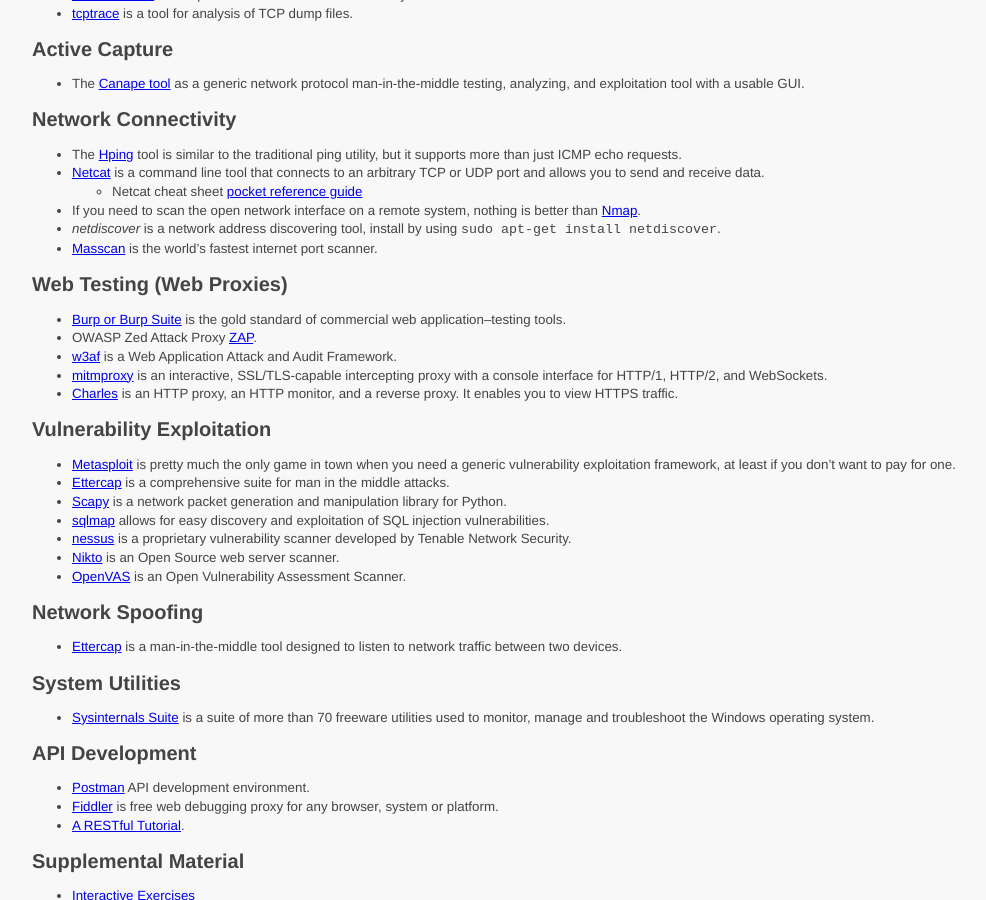
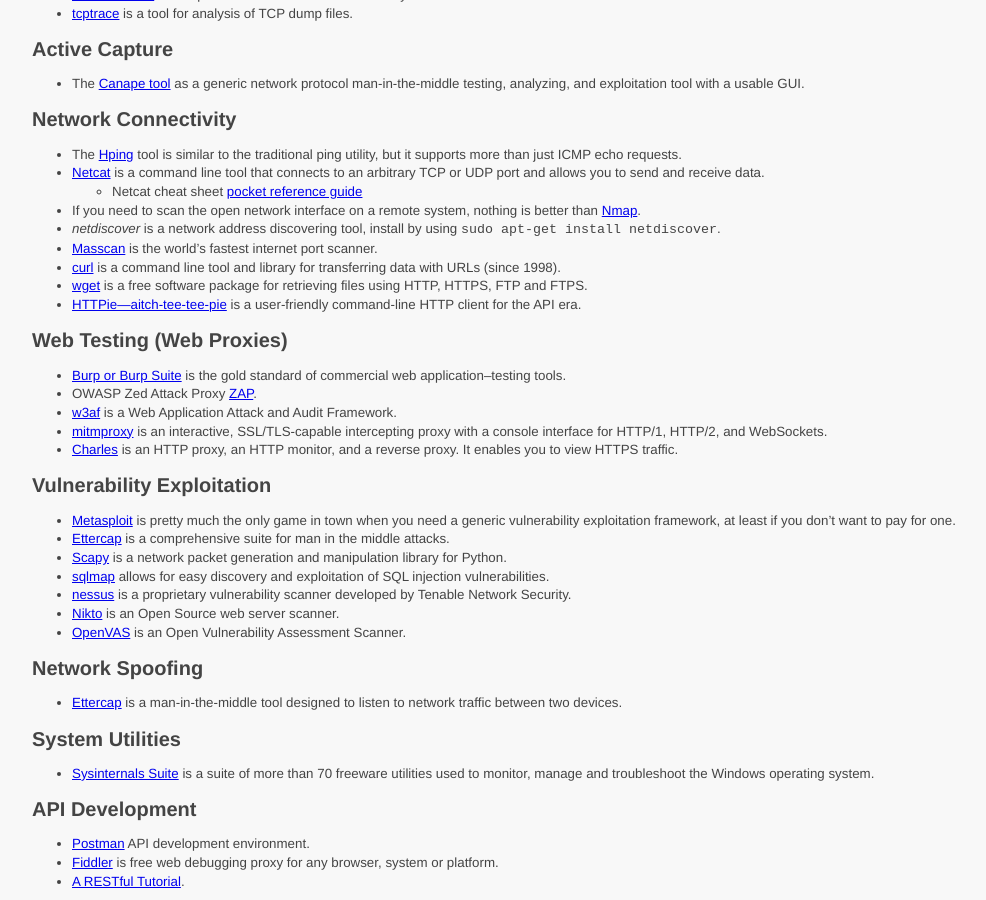
Before and after one commit to ycpcs/cs330-fall2021, a Jekyll site: the page built from resources/index.md, in a window 1280 px wide and 900 px high, scrolled down 457 px. Shown: the whole window, without its empty margins (68-1054 px from the left). Built offline with Jekyll 4.4.1, drawn with Linux system fonts in a browser that asks for light colours.

Commit message:
update resources

```diff
--- a/resources/index.md
+++ b/resources/index.md
@@ -39,6 +39,9 @@ Network Connectivity
 - If you need to scan the open network interface on a remote system, nothing is better than [Nmap](https://nmap.org/).
 - _netdiscover_ is a network address discovering tool, install by using `sudo apt-get install netdiscover`.
 - [Masscan](https://github.com/robertdavidgraham/masscan/) is the world's fastest internet port scanner.
+- [curl](https://curl.se/) is a command line tool and library for transferring data with URLs (since 1998).
+- [wget](https://www.gnu.org/software/wget/) is a free software package for retrieving files using HTTP, HTTPS, FTP and FTPS.
+- [HTTPie—aitch-tee-tee-pie](https://httpie.io/) is a user-friendly command-line HTTP client for the API era.
 
 Web Testing (Web Proxies)
 ------------------------------------
```
